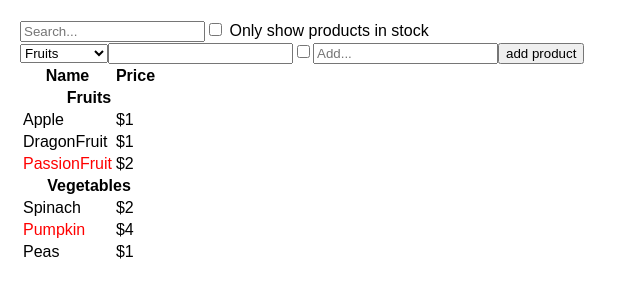
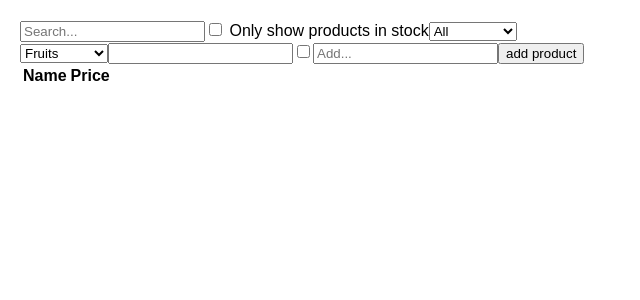
Before and after one commit to IchikaCoding/react-practice, a React (Vite) app: page / in a window 1280 px wide. Shown: the top 300 px of the page, without its empty margins (0-640 px from the left). Built offline with nearby package versions, Linux system fonts and the light colour scheme.

Commit message:
fix(App-v2): カテゴリ別でフィルタできる処理を追加。
- 配列のお名前もわかりやすく変えてみた

```diff
--- a/src/App-v2.jsx
+++ b/src/App-v2.jsx
@@ -95,8 +95,9 @@ function FilterableProductTable() {
   // 検索テキストのstate変数の初期値
   const [filterText, setFilterText] = useState("");
   const [inStockOnly, setInStockOnly] = useState(false);
+  const [filterCategory, setFilterCategory] = useState("");
   const [productName, setProductName] = useState("");
-
+  console.log("filterCategory", filterCategory);
   return (
     <div>
       {/* チェックされたかどうか、フィルターするときのテキストを受け取るためのprops */}
@@ -104,6 +105,8 @@ function FilterableProductTable() {
       <SearchBar
         filterText={filterText}
         inStockOnly={inStockOnly}
+        filterCategory={filterCategory}
+        onFilterCategoryChange={setFilterCategory}
         onFilterTextChange={setFilterText}
         onInStockOnlyChange={setInStockOnly}
         productName={productName}
@@ -116,6 +119,7 @@ function FilterableProductTable() {
         products={products}
         inStockOnly={inStockOnly}
         filterText={filterText}
+        filterCategory={filterCategory}
       />
     </div>
   );
@@ -128,6 +132,8 @@ function FilterableProductTable() {
 function SearchBar({
   filterText,
   inStockOnly,
+  filterCategory,
+  onFilterCategoryChange,
   onFilterTextChange,
   onInStockOnlyChange,
 }) {
@@ -152,6 +158,22 @@ function SearchBar({
           />{" "}
           Only show products in stock
         </label>
+        {/* カテゴリのセレクト要素を入れたい */}
+        {/*  */}
+        {/* 入力値はここで取得 */}
+        <select
+          name="filterCategory"
+          id="filter-category-select"
+          value={filterCategory}
+          onChange={(e) => {
+            onFilterCategoryChange(e.target.value);
+          }}
+        >
+          <option value="All">All</option>
+          <option value="Fruits">Fruits</option>
+          <option value="Vegetables">Vegetables</option>
+          <option value="Snacks">Snacks</option>
+        </select>
       </form>
     </>
   );
@@ -182,7 +204,6 @@ function AddProductForm({ products, onProductsChange }) {
       name: productName,
     };
 
-    // TODO: ここのコードは更新が気づかれないかも？！
     // FilterableProductTableにわたすための一時データ
     const newProducts = [...products, newProduct];
     onProductsChange(newProducts);
@@ -241,18 +262,24 @@ function AddProductForm({ products, onProductsChange }) {
  * @param {Product[]} products
  * @returns
  */
-function ProductTable({ products, filterText, inStockOnly }) {
+function ProductTable({ products, filterText, inStockOnly, filterCategory }) {
   // カテゴリと商品の情報をいれるための配列
   const rows = [];
   // カテゴリが変わったことを判定するための変数
   let lastCategory = null;
   // TODO: productsの手前でカテゴリ順に並び替えること
-  const newProducts = products.toSorted((a, b) =>
+  const sortProducts = products.toSorted((a, b) =>
     a.category.localeCompare(b.category),
   );
-  console.log("newProducts", newProducts);
+  console.log("sortProducts", sortProducts);
+  //nullなら全部合格。カテゴリが一致するものがあったら一致のカテゴリだけ合格
+  const filterCategoryProducts = sortProducts.filter((product) => {
+    return filterCategory === "All" || filterCategory === product.category;
+  });
+  console.log("filterCategoryProducts", filterCategoryProducts);
+
   // forEachは配列の要素一つずつに指定した処理をするメソッド
-  newProducts.forEach((product) => {
+  filterCategoryProducts.forEach((product) => {
     // 商品の名前を全部小文字にしたものと、検索したい文字として入力された小文字文字列が一致しない場合はリターンする処理
     // indexOf()は文字列と検索したい文字列が一致しなかったら-1を返すメソッド
     if (product.name.toLowerCase().indexOf(filterText.toLowerCase()) === -1) {
@@ -262,6 +289,7 @@ function ProductTable({ products, filterText, inStockOnly }) {
     if (inStockOnly && !product.stocked) {
       return;
     }
+
     if (product.category !== lastCategory) {
       // カテゴリーが変わったことを判定するための条件分岐
       rows.push(
```
